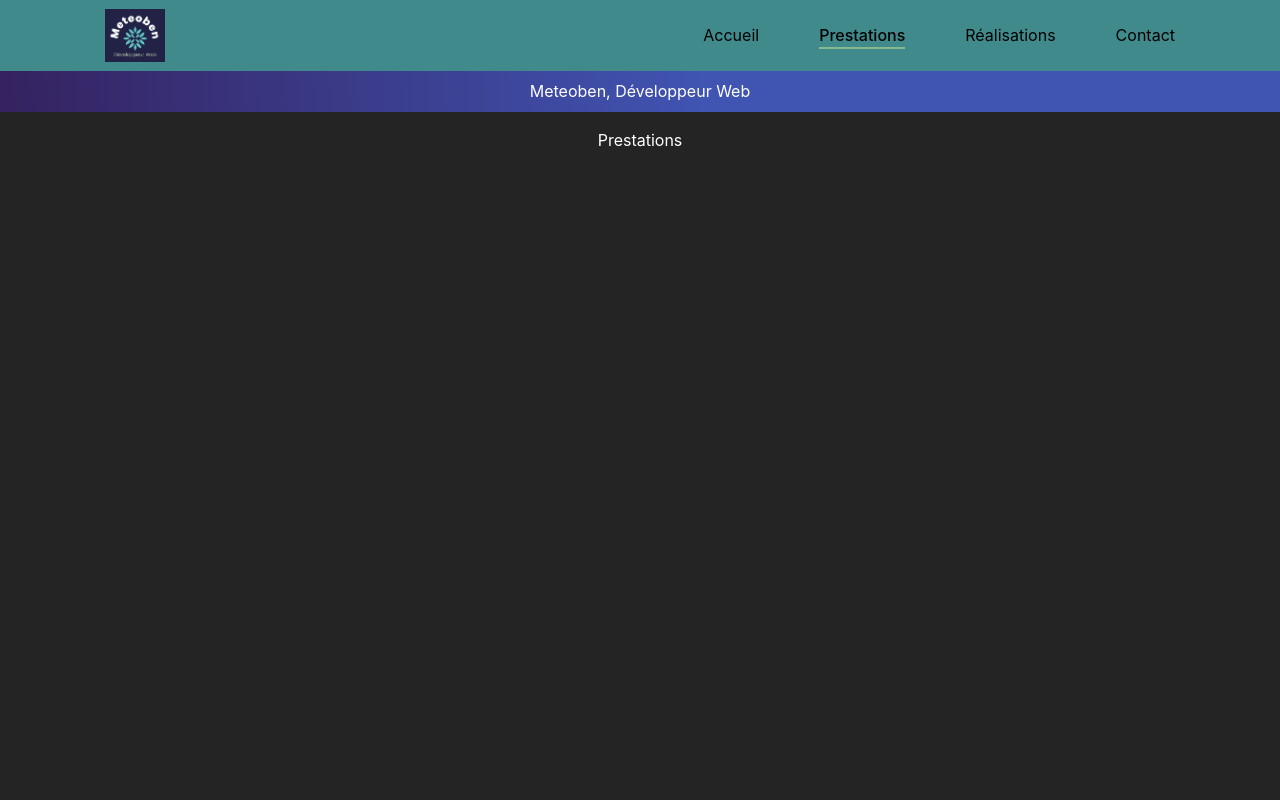
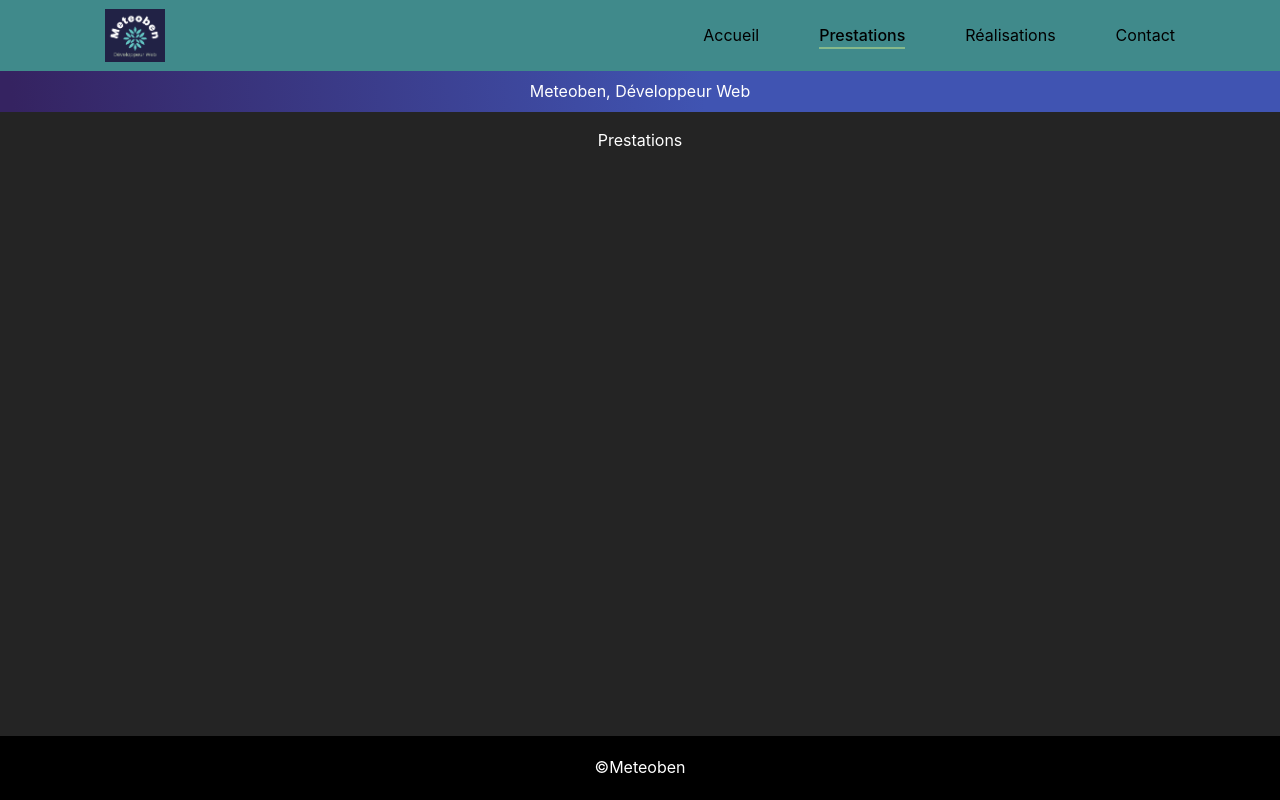
Before and after one commit to Ben43200/meteoben-vite, a React (Vite) app: page /prestations in a window 1280 px wide. Built offline with nearby package versions, Linux system fonts and the light colour scheme; a web font is replaced by a local one.

Commit message:
ajout pages prestations créations composant footer

```diff
--- /dev/null
+++ b/src/components/footer/Footer.jsx
@@ -0,0 +1,7 @@
+export default function Footer() {
+    return (
+        <footer>
+            <h1>©Meteoben</h1>
+        </footer>
+    )
+}
--- a/src/main.jsx
+++ b/src/main.jsx
@@ -19,7 +19,7 @@
 // import App from "./App.jsx";
 // import Home from "./pages/home/Home.jsx";
 // import Navbar from "./components/navbar/Navbar.jsx";
-// import Footer from "./components/footer/Footer.jsx";
+import Footer from "./components/footer/Footer.jsx";
 // import './css/main.scss'
 // import "./css/mixinsandfunctions.scss";
 // import Micronutrition from "./pages/micronutrinition/Micronutrition.jsx";
@@ -74,7 +74,7 @@
 
 
     </Routes>
-    {/* <Footer /> */}
+    <Footer />
 
   {/* </Router> */}
   </BrowserRouter>
```
